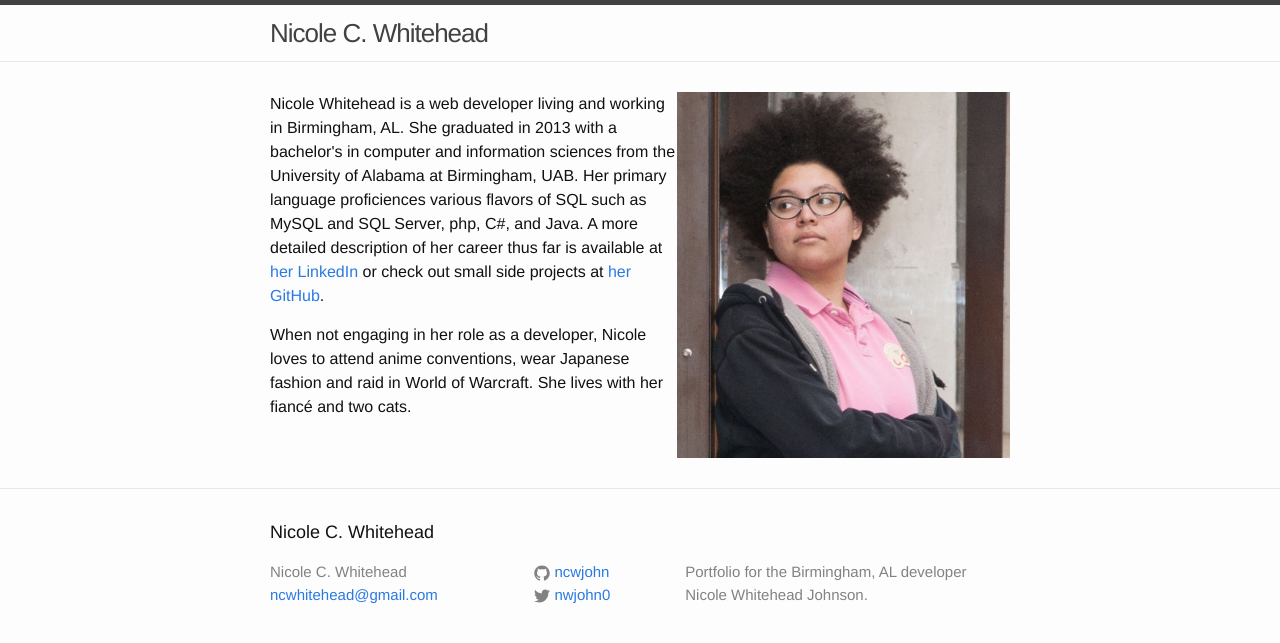
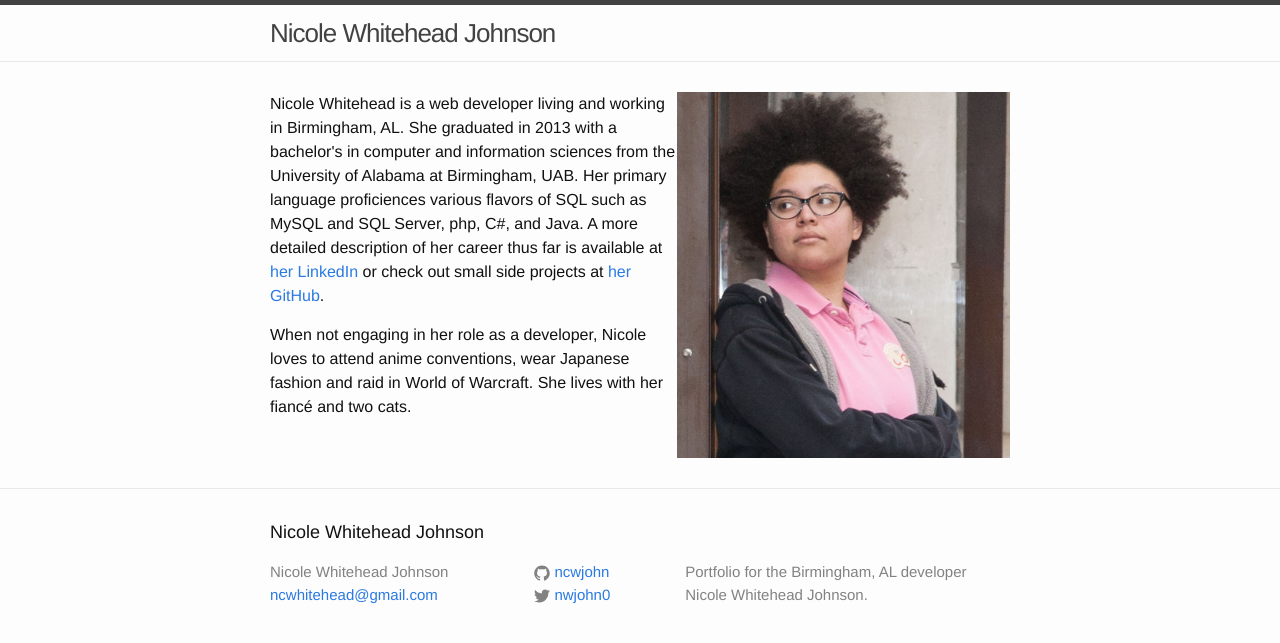
Before and after one commit to ncwhitehead/ncwhitehead.github.io, a Jekyll site: the page built from index.html, in a window 1280 px wide. Shown: the top 643 px of the page. Built offline with Jekyll 4.4.1, drawn with Linux system fonts in a browser that asks for light colours.

Commit message:
Title tag correction.

```diff
--- a/_config.yml
+++ b/_config.yml
@@ -1,5 +1,5 @@
 # Site settings
-title: Nicole C. Whitehead
+title: Nicole Whitehead Johnson
 email: ncwhitehead@gmail.com
 description: > # this means to ignore newlines until "baseurl:"
   Portfolio for the Birmingham, AL developer Nicole Whitehead Johnson.
```
